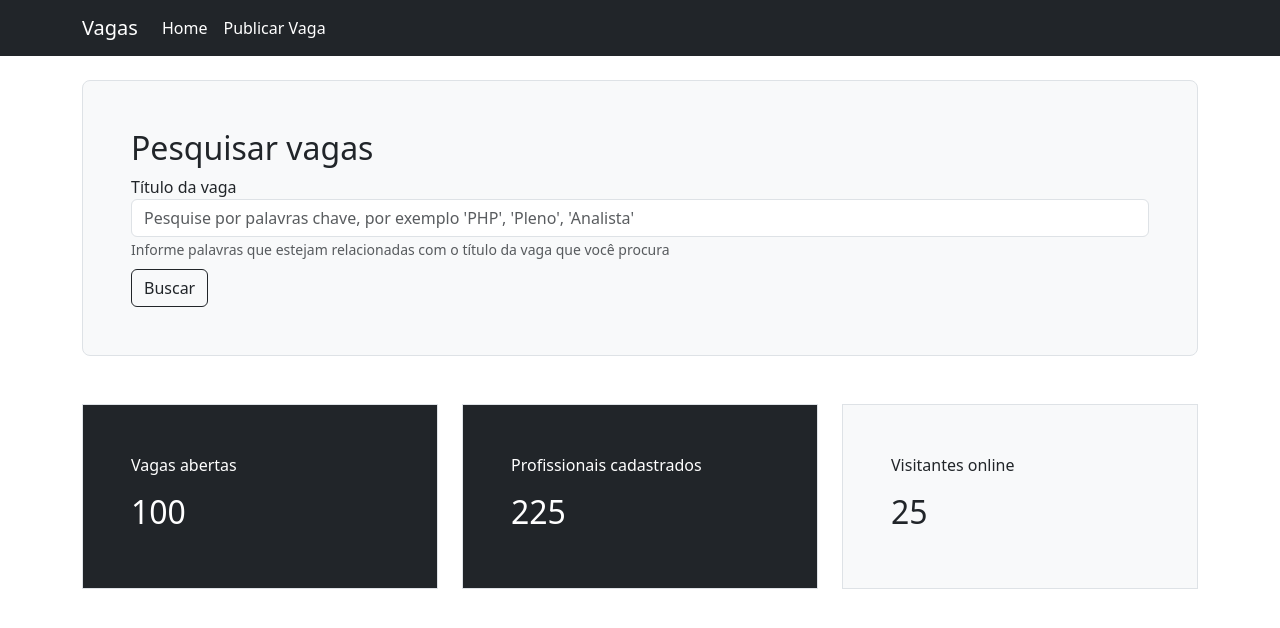
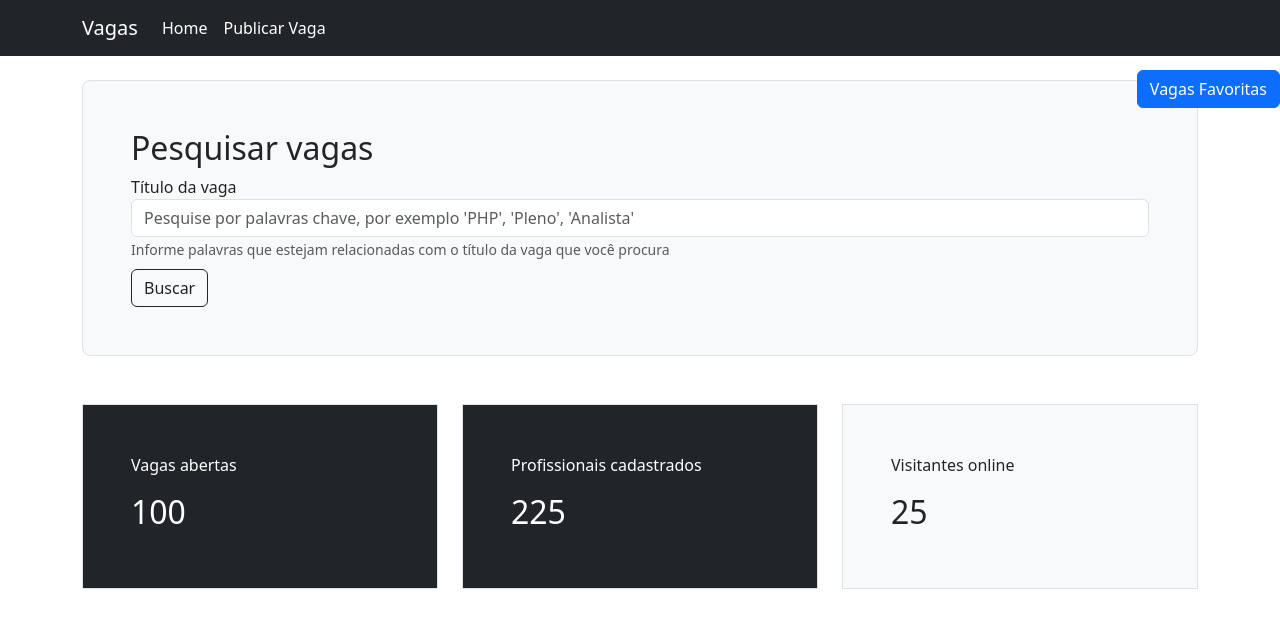
Before and after one commit to murilonicemento/vagas, a Vue app: page / in a window 1280 px wide. Shown: the top 628 px of the page. Built offline with nearby package versions, Linux system fonts and the light colour scheme.

Commit message:
favorite jobs and add mitt lib

```diff
--- a/package.json
+++ b/package.json
@@ -9,6 +9,7 @@
   },
   "dependencies": {
     "core-js": "^3.8.3",
+    "mitt": "^3.0.1",
     "vue": "^3.2.13"
   },
   "devDependencies": {
--- a/src/App.vue
+++ b/src/App.vue
@@ -1,5 +1,6 @@
 <template>
   <div>
+    <VagasFavoritas />
     <TopoComponent @navegar="componente = $event" />
     <ConteudoComponent v-if="visibilidade" :conteudo="componente" />
   </div>
@@ -8,12 +9,14 @@
 <script>
 import ConteudoComponent from "./components/layouts/ConteudoComponent.vue";
 import TopoComponent from "./components/layouts/TopoComponent.vue";
+import VagasFavoritas from "./components/comuns/VagasFavoritas.vue";
 
 export default {
   name: "App",
   components: {
     ConteudoComponent,
     TopoComponent,
+    VagasFavoritas,
   },
   data: () => ({
     visibilidade: true,
--- a/src/components/comuns/VagasComponent.vue
+++ b/src/components/comuns/VagasComponent.vue
@@ -1,6 +1,18 @@
 <template>
   <div class="card">
-    <div class="card-header bg-dark text-white">{{ titulo }}</div>
+    <div class="card-header bg-dark text-white">
+      <div class="row">
+        <div class="col d-flex justify-content-between">
+          <div>{{ titulo }}</div>
+          <div>
+            <div class="form-check form-switch">
+              <input type="checkbox" class="form-check-input" />
+              <label type="checkbox" class="form-check-label"></label>
+            </div>
+          </div>
+        </div>
+      </div>
+    </div>
     <div class="card-body">
       <p>{{ descricao }}</p>
     </div>
--- /dev/null
+++ b/src/components/comuns/VagasFavoritas.vue
@@ -0,0 +1,49 @@
+<template>
+  <div>
+    <div class="divVagasFavoritas">
+      <button
+        class="btn btn-primary"
+        type="button"
+        data-bs-toggle="offcanvas"
+        data-bs-target="#offcanvasRight"
+        aria-controls="offcanvasRight"
+      >
+        Vagas Favoritas
+      </button>
+    </div>
+    <div
+      class="offcanvas offcanvas-end"
+      tabindex="-1"
+      id="offcanvasRight"
+      aria-labelledby="offcanvasRightLabel"
+    >
+      <div class="offcanvas-header">
+        <h5 class="offcanvas-title" id="offcanvasRightLabel">
+          Vagas Favoritadas
+        </h5>
+        <button
+          type="button"
+          class="btn-close"
+          data-bs-dismiss="offcanvas"
+          aria-label="Close"
+        ></button>
+      </div>
+      <div class="offcanvas-body">...</div>
+    </div>
+  </div>
+</template>
+
+<script>
+export default {
+  name: "VagasFavoritas",
+};
+</script>
+
+<style scoped>
+.divVagasFavoritas {
+  position: absolute;
+  z-index: 1;
+  top: 70px;
+  right: 0px;
+}
+</style>
```
Also changed, not shown: 1 other file (tests, documents, lock files or other folders).
